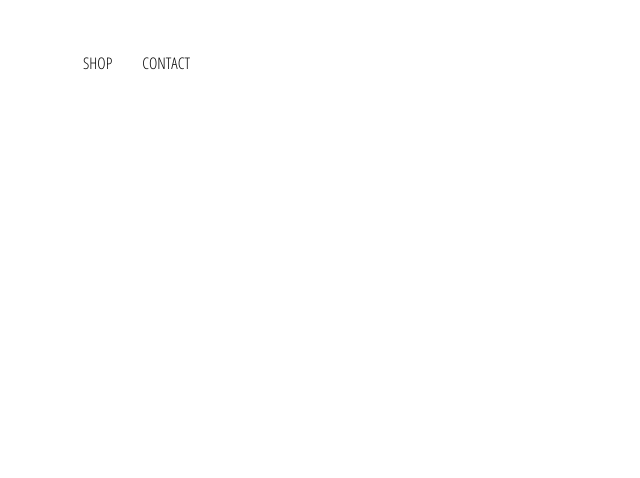
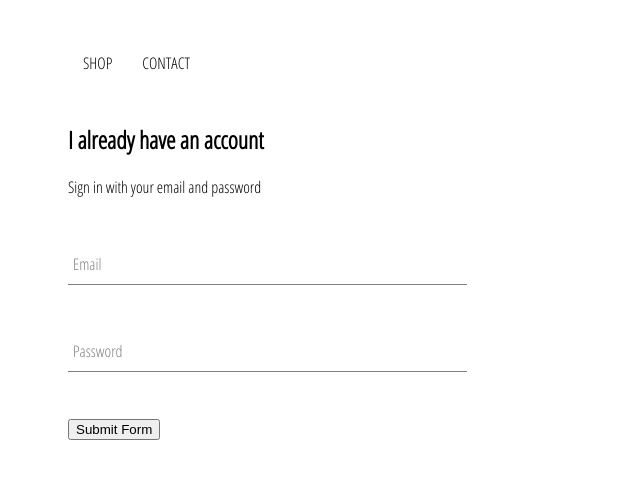
Before and after one commit to hahnrena/Kleider-Mrkt, a React app in the folder client/: page /signin in a window 1280 px wide. Shown: the top 478 px of the page, without its empty margins (0-640 px from the left). Built offline with nearby package versions, Linux system fonts and the light colour scheme.

Commit message:
Finished Form Input Component

```diff
--- a/client/src/App.js
+++ b/client/src/App.js
@@ -3,6 +3,7 @@
 import HomePage from './pages/homepage/homePage';
 import ShopPage from './pages/shopPage/shopPage';
 import Header from './components/header/header';
+import SignInAndSignUpPage from './pages/signInUp/signInUp'
 import './App.css';
 
 
@@ -14,6 +15,7 @@
       <Switch>
         <Route exact path='/' component={HomePage}/>
         <Route path='/shop' component={ShopPage} />
+        <Route path='/signin' component={SignInAndSignUpPage} />
       </Switch>
     </div>
   );
--- /dev/null
+++ b/client/src/components/form-input/form-input.modules.scss
@@ -0,0 +1,54 @@
+$sub-color: grey;
+$main-color: black;
+
+@mixin shrinkLabel {
+  top: -14px;
+  font-size: 12px;
+  color: $main-color;
+}
+
+.group {
+  position: relative;
+  margin: 45px 0;
+
+  .form-input {
+    background: none;
+    background-color: white;
+    color: $sub-color;
+    font-size: 18px;
+    padding: 10px 10px 10px 5px;
+    display: block;
+    width: 100%;
+    border: none;
+    border-radius: 0;
+    border-bottom: 1px solid $sub-color;
+    margin: 25px 0;
+
+    &:focus {
+      outline: none;
+    }
+
+    &:focus ~ .form-input-label {
+      @include shrinkLabel();
+    }
+  }
+
+  input[type='password'] {
+    letter-spacing: 0.3em;
+  }
+
+  .form-input-label {
+    color: $sub-color;
+    font-size: 16px;
+    font-weight: normal;
+    position: absolute;
+    pointer-events: none;
+    left: 5px;
+    top: 10px;
+    transition: 300ms ease all;
+
+    &.shrink {
+      @include shrinkLabel();
+    }
+  }
+}
--- /dev/null
+++ b/client/src/components/form-input/formInput.js
@@ -0,0 +1,22 @@
+import React from 'react';
+
+import './form-input.modules.scss';
+
+const FormInput = ({ handleChange, label, ...otherProps}) => (
+    <div className="group">
+        <input className='form-input' onChange={handleChange} {...otherProps} />
+        {
+            label ? (
+                <label
+                    className={`${
+                        otherProps.value.length ? 'shrink' : ''
+                    } form-input-label`}
+                >
+                {label}
+            </label>
+            ): null
+        }
+    </div>
+)
+
+export default FormInput;
--- a/client/src/components/header/header.js
+++ b/client/src/components/header/header.js
@@ -1,14 +1,10 @@
 import React from 'react';
 import { Link } from 'react-router-dom';
-// import { ReactComponent as Logo } from '../../assets/clothing.svg';
 
 import './header.modules.scss';
 
 const Header = () => (
     <div className='header'>
-        {/* <Link to="/" className='logo-container'>
-            <Logo className='logo' />
-        </Link> */}
         <div className='options'>
             <Link className='option' to="/shop">
                 SHOP
--- /dev/null
+++ b/client/src/components/sign-in/Signin.js
@@ -0,0 +1,61 @@
+import React from 'react';
+
+import FormInput from '../form-input/formInput'
+
+import './sign-in.modules.scss';
+
+class SignIn extends React.Component {
+    constructor(props) {
+        super(props);
+
+        this.state = {
+            email: '',
+            password: ''
+        }
+    }
+
+    handleSubmit = (event) => {
+        event.preventDefault();
+
+        this.setState({ email: '', password: '' })
+    }
+
+    handleChange = (event) => {
+        const { value, name } = event.target;
+
+        this.setState({ [name]: value })
+    }
+
+    render() {
+        return (
+            <div className='sign-in'>
+                <h2>I already have an account</h2>
+                <span>Sign in with your email and password</span>
+
+                <form onSubmit={this.handleSubmit}>
+                    <FormInput
+                        name="email"
+                        type="email"
+                        value={this.state.email}
+                        label="Email"
+                        handleChange={this.handleChange}
+                        required
+                    />
+
+                    <FormInput
+                        name="password"
+                        type="password"
+                        value={this.state.password}
+                        handleChange={this.handleChange}
+                        label="Password"
+                        required
+                    />
+
+                    <input type="submit" value='Submit Form' />
+                </form>
+            </div>
+        )
+    }
+}
+
+export default SignIn;
--- /dev/null
+++ b/client/src/components/sign-in/sign-in.modules.scss
@@ -0,0 +1,3 @@
+.sign-in {
+    width: 30vw;
+}
--- /dev/null
+++ b/client/src/pages/signInUp/signInUp.js
@@ -0,0 +1,13 @@
+import React from 'react';
+
+import Signin from '../../components/sign-in/Signin'
+
+import './signInUp.modules.scss';
+
+const SignInAndSignUpPage = () => (
+    <div className='sign-in-and-sign-up'>
+        <Signin />
+    </div>
+);
+
+export default SignInAndSignUpPage;
```
Also changed, not shown: client/src/pages/signInUp/signInUp.modules.scss (added).
